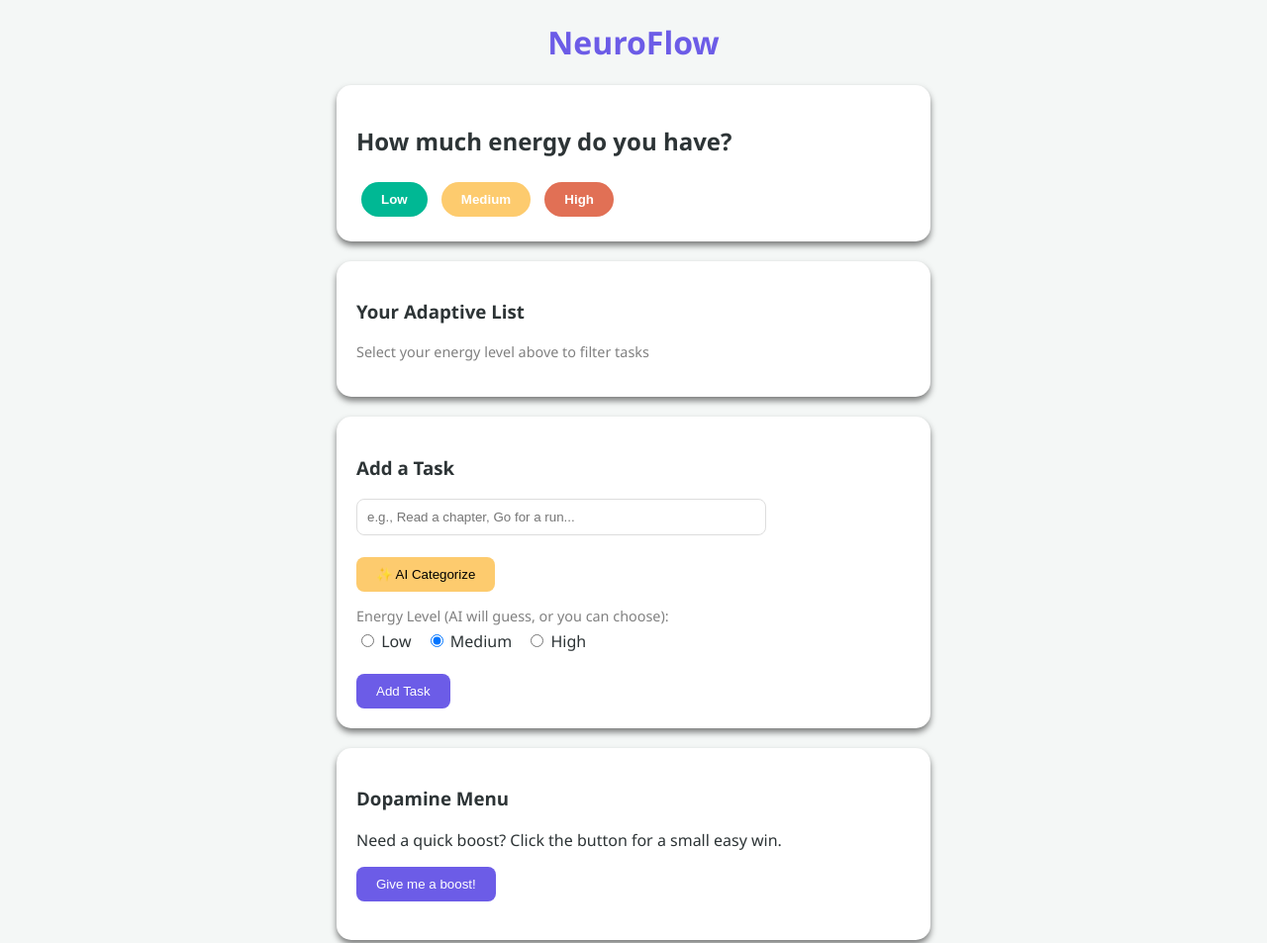
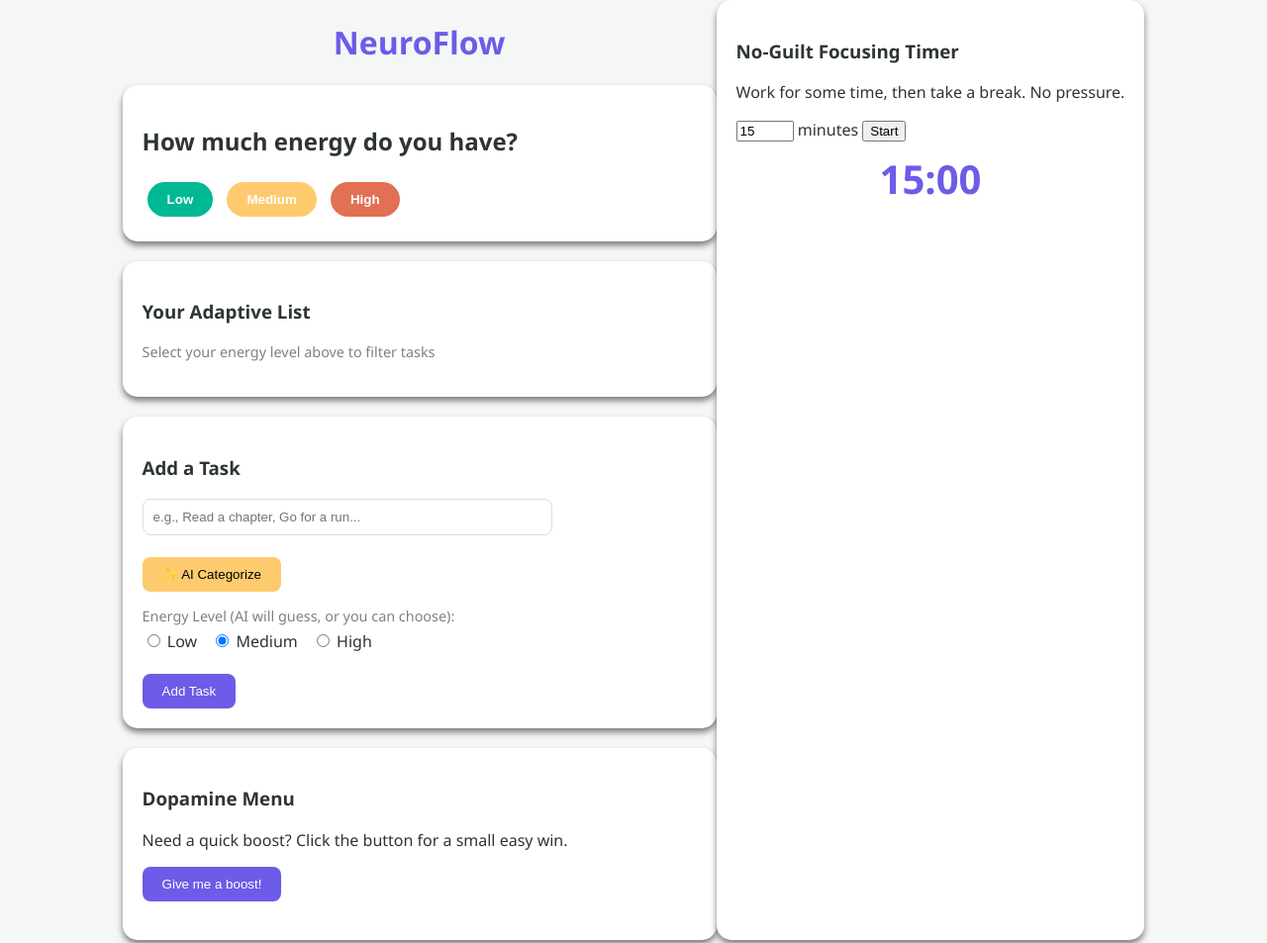
Before and after one commit to Hertty15/NeuroFlow, a plain HTML site: page index.html in a window 1280 px wide. Shown: the top 953 px of the page at 99% size. Drawn offline with Linux system fonts and the light colour scheme.

Commit message:
trying to add timer

```diff
--- a/index.html
+++ b/index.html
@@ -99,6 +99,13 @@
             display: flex;
             justify-content: space-between;
         }
+
+        #timerdisplay{
+            font-size: 2.5em;
+            text-align: center;
+            color: var(--primary);
+            margin: 10px 0;
+        }
     </style>
 </head>
 <body>
@@ -143,6 +150,16 @@
         <button class="add-btn" onclick="getDopamine()">Give me a boost!</button>
         <p id="dopamineResult" style="font-weight: bold; color: var(--primary); margin-top: 10px; font-size: 1.2em"></p>
      </div>
+</div>
+
+<!--timer-->
+<div class="card">
+    <h3>No-Guilt Focusing Timer</h3>
+    <p>Work for some time, then take a break. No pressure.</p>
+    <input type="number" id="timermin" value="15" min="1" max="60" style="width: 50px;"> minutes
+    <button class="addbtn" onclick="starttimer()" id="timerbtn">Start</button>
+    <h2 id="timerdisplay">15:00</h2>
+    <p id="timermsg" style="text-align: center; color: gray; font-style: italic;"></p>
 </div>
 
 <script>
@@ -212,6 +229,39 @@
         const randomTask = dopamineActivities[Math.floor(Math.random() * dopamineActivities.length)];
         document.getElementById('dopamineResult').innerText = dopamineActivities[randomIndex];
     }
+
+    //timer ka logic
+    let timerinterval;
+    let running=false;
+
+    function starttimer(){
+        if(running){
+            clearInterval(timerinterval);
+            document.getElementById('timerbtn').innerText="Start";
+            document.getElementById('timermsg').innerText="Timer is paused. Take a break when you want.";
+            running=false;
+            return;
+        }
+        let minutes=parseInt(document.getElementById('timermin').value);
+        let sec=minutes*60;
+        document.getElementById('timerbtn').innerText="Pause";
+        document.getElementById('timermsg').innerText="Focus time!";
+        running=true;
+
+        timerinterval=setInterval(()=>{
+            sec--;
+            let m=Math.floor(sec/60);
+            let s=sec%60;
+            document.getElementById('timerdisplay').innerText=`${m}:${s<10?'0':''}${s}`;
+            if (sec<=0){
+                clearInterval(timerinterval);
+                document.getElementById('timerbtn').innerText="Start";
+                document.getElementById('timermsg').innerText="Awesome job";
+                document.getElementById('timerdisplay').innerText="0:00";
+                running=false;
+            }
+        }, 1000);
+    }
 </script>
 
 </body>
```
